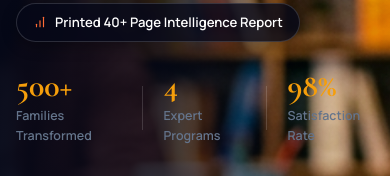
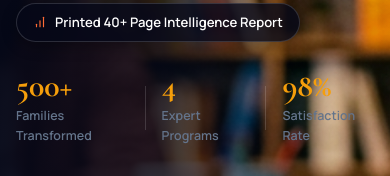
Before and after one commit to fuertenitesh-sys/ManasMatrix_Latest, a React (Vite) app: page / in a window 390 px wide. Shown: the part 551-727 px from the top of the page. Built offline with nearby package versions, Linux system fonts and the light colour scheme.

Commit message:
Laptop far-left full width screen alignment for Hero text, badge, pills, stats, and buttons matching navbar logo

```diff
--- a/src/components/Hero/Hero.css
+++ b/src/components/Hero/Hero.css
@@ -61,18 +61,22 @@
   right: -100px;
 }
 
-/* Content Layout - 2 Columns Desktop */
+/* Content Layout - Laptop Far-Left Full Width Grid */
 .hero__content {
   position: relative;
   z-index: 1;
   display: grid;
-  grid-template-columns: 1.15fr 0.85fr;
-  gap: 50px;
+  grid-template-columns: 1.2fr 0.8fr;
+  gap: 40px;
   align-items: center;
   width: 100%;
+  max-width: 100% !important;
+  padding-left: 40px !important; /* Aligns flush with the far left Navbar logo */
+  padding-right: 40px !important;
+  margin: 0 !important;
 }
 
-/* Left Column - Taqsha Inspired Text Layout */
+/* Left Column - Laptop Far-Left Alignment */
 .hero__left {
   display: flex;
   flex-direction: column;
@@ -81,6 +85,7 @@
   gap: 20px;
   padding-left: 0 !important;
   margin-left: 0 !important;
+  width: 100%;
 }
 
 /* Taqsha Style Badge: POWERED BY DMI TECHNOLOGY */
@@ -97,6 +102,7 @@
   color: #FF6B35;
   text-transform: uppercase;
   box-shadow: 0 0 15px rgba(255, 107, 53, 0.15);
+  margin-left: 0 !important;
 }
 
 .hero__title {
@@ -110,6 +116,7 @@
   align-items: flex-start !important;
   margin-left: 0 !important;
   padding-left: 0 !important;
+  width: 100%;
 }
 
 .hero__title-line {
@@ -130,14 +137,14 @@
   font-size: 1.05rem;
   color: var(--color-text-secondary);
   line-height: 1.75;
-  max-width: 620px;
+  max-width: 640px;
   text-shadow: 0 2px 10px rgba(0, 0, 0, 0.8);
   text-align: left !important;
   margin-left: 0 !important;
   padding-left: 0 !important;
 }
 
-/* Feature Pills - Flush Left */
+/* Feature Pills - Flush Far Left */
 .hero__pills {
   display: flex;
   flex-wrap: wrap;
@@ -164,7 +171,7 @@
   gap: 8px;
 }
 
-/* Stats Bar with Spacing - Flush Left */
+/* Stats Bar with Spacing - Flush Far Left */
 .hero__stats {
   display: flex;
   align-items: center;
@@ -206,7 +213,7 @@
   flex-shrink: 0;
 }
 
-/* CTAs - Flush Left */
+/* CTAs - Flush Far Left */
 .hero__ctas {
   display: flex;
   align-items: center;
@@ -344,6 +351,8 @@
   .hero__content {
     grid-template-columns: 1fr;
     gap: 36px;
+    padding-left: 20px !important;
+    padding-right: 20px !important;
   }
   .hero__left {
     align-items: flex-start !important;
@@ -361,8 +370,12 @@
 }
 
 @media (max-width: 576px) {
+  .hero__content {
+    padding-left: 16px !important;
+    padding-right: 16px !important;
+  }
   .hero__stats {
-    gap: 20px;
+    gap: 16px;
     justify-content: space-between !important;
     width: 100%;
   }
```
